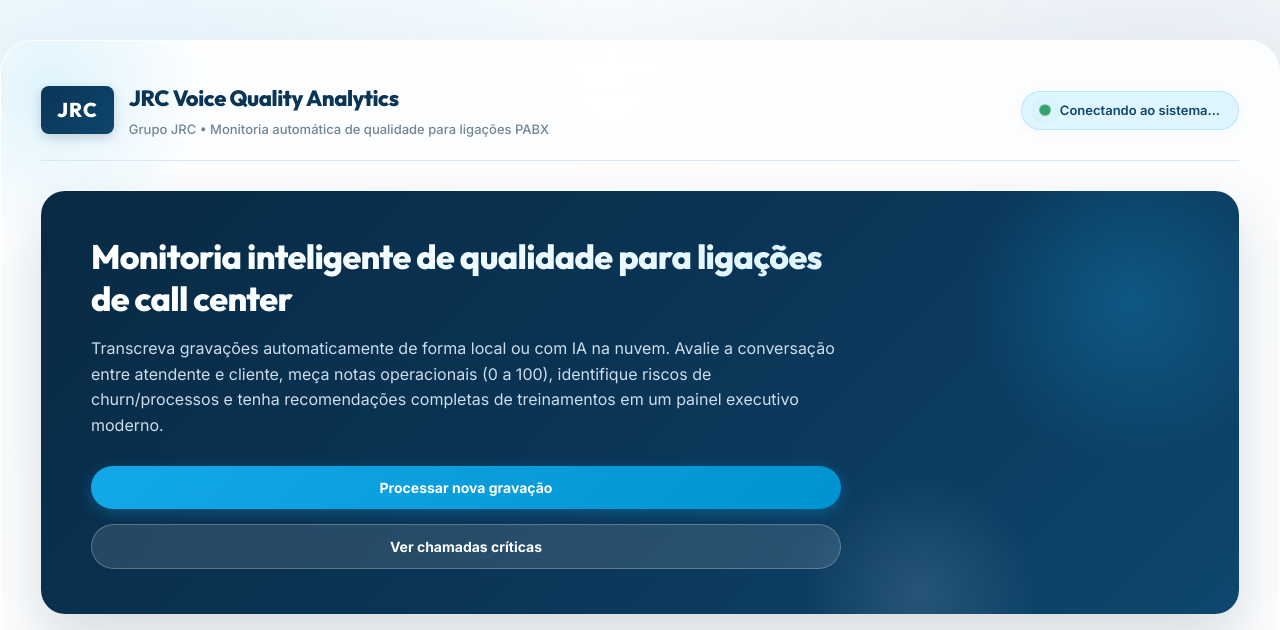
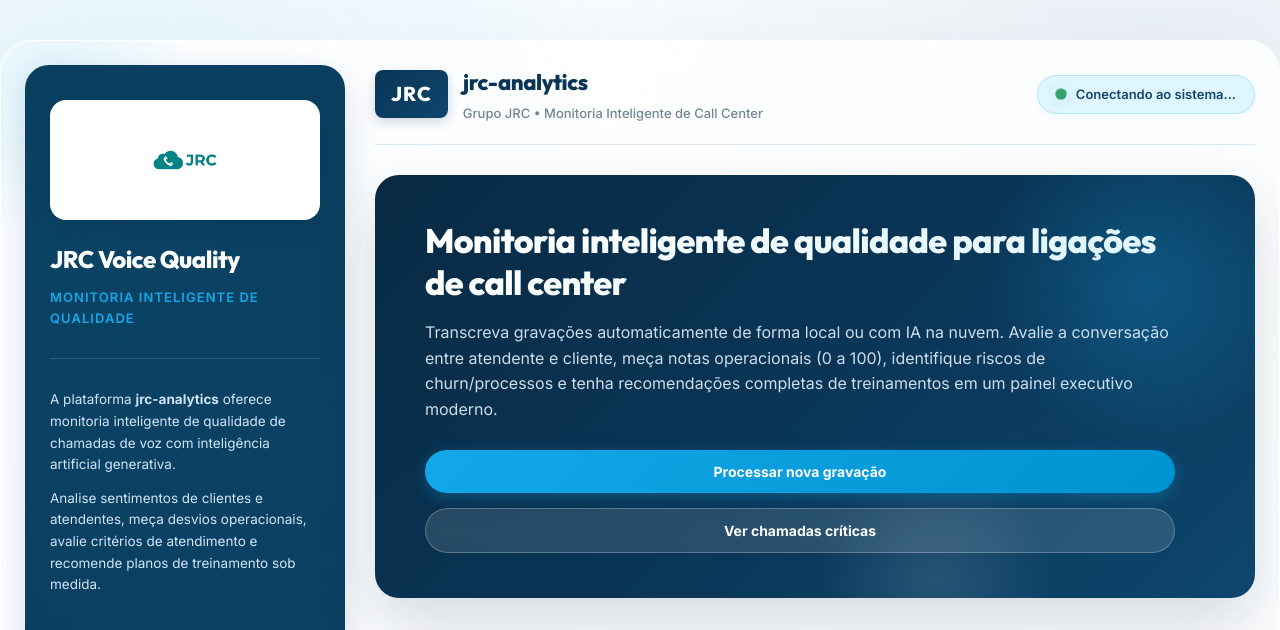
Before and after one commit to weltonJRC/jrc-voice-quality-analytics, a website: page public/index.html in a window 1280 px wide. Shown: the top 630 px of the page. Drawn offline with Linux system fonts and the light colour scheme.

Commit message:
Adicionar logo JRC na lateral do frontend

```diff
--- a/public/index.html
+++ b/public/index.html
@@ -3,7 +3,7 @@
   <head>
     <meta charset="UTF-8" />
     <meta name="viewport" content="width=device-width, initial-scale=1.0" />
-    <title>JRC Voice Quality Analytics — Monitoria Inteligente de Call Center</title>
+    <title>jrc-analytics — Monitoria Inteligente de Call Center</title>
     <meta name="description" content="Monitoria automática de qualidade para ligações PABX com a identidade institucional do Grupo JRC." />
     <link rel="preconnect" href="https://fonts.googleapis.com" />
     <link rel="preconnect" href="https://fonts.gstatic.com" crossorigin />
@@ -78,9 +78,9 @@
 
       /* Container Principal (Shell) */
       .jrc-shell {
-        max-width: 1400px;
+        max-width: 1600px;
         margin: 40px auto;
-        padding: 40px;
+        padding: 24px;
         background: var(--jrc-surface);
         border: 1px solid rgba(255, 255, 255, 0.6);
         border-radius: var(--jrc-radius-xl);
@@ -89,6 +89,8 @@
         box-shadow: var(--jrc-shadow);
         position: relative;
         overflow: hidden;
+        display: flex;
+        gap: 30px;
       }
 
       /* Bolhas Decorativas */
@@ -116,11 +118,125 @@
         z-index: 0;
       }
 
+      /* SIDEBAR LATERAL ESQUERDA */
+      .jrc-sidebar {
+        width: 320px;
+        flex-shrink: 0;
+        background: linear-gradient(135deg, var(--jrc-deep) 0%, var(--jrc-navy) 60%, var(--jrc-navy-2) 100%);
+        border-radius: var(--jrc-radius-lg);
+        padding: 35px 25px;
+        display: flex;
+        flex-direction: column;
+        gap: 25px;
+        color: #ffffff;
+        box-shadow: 0 12px 36px rgba(10, 53, 86, 0.15);
+        position: relative;
+        z-index: 10;
+        overflow: hidden;
+      }
+
+      .jrc-sidebar::before {
+        content: "";
+        position: absolute;
+        top: -50%; left: -50%;
+        width: 200%; height: 200%;
+        background: radial-gradient(circle at 30% 30%, rgba(19, 168, 232, 0.18) 0%, transparent 60%);
+        pointer-events: none;
+        z-index: -1;
+      }
+
+      .jrc-logo-card {
+        background: #ffffff;
+        border-radius: var(--jrc-radius-md);
+        padding: 20px;
+        display: flex;
+        justify-content: center;
+        align-items: center;
+        box-shadow: 0 8px 24px rgba(0, 0, 0, 0.08);
+        transition: transform 0.3s ease, box-shadow 0.3s ease;
+      }
+
+      .jrc-logo-card:hover {
+        transform: translateY(-2px);
+        box-shadow: 0 12px 30px rgba(0, 0, 0, 0.12);
+      }
+
+      .jrc-logo-img {
+        max-width: 100%;
+        height: auto;
+        max-height: 80px;
+        object-fit: contain;
+      }
+
+      .jrc-sidebar-title {
+        font-family: var(--jrc-font);
+        font-size: 24px;
+        font-weight: 800;
+        color: #ffffff;
+        line-height: 1.2;
+        margin: 0;
+        letter-spacing: -0.02em;
+      }
+
+      .jrc-sidebar-subtitle {
+        font-family: var(--jrc-font-body);
+        font-size: 13px;
+        font-weight: 600;
+        color: var(--jrc-cyan);
+        text-transform: uppercase;
+        letter-spacing: 0.08em;
+        margin-top: 5px;
+      }
+
+      .jrc-sidebar-divider {
+        height: 1px;
+        background: rgba(255, 255, 255, 0.15);
+        margin: 5px 0;
+      }
+
+      .jrc-sidebar-text {
+        font-family: var(--jrc-font-body);
+        font-size: 13.5px;
+        line-height: 1.6;
+        color: #d1e5f7;
+        font-weight: 400;
+      }
+
+      .jrc-sidebar-footer {
+        margin-top: auto;
+        font-size: 11px;
+        color: rgba(255, 255, 255, 0.45);
+        font-weight: 500;
+        text-align: center;
+        border-top: 1px solid rgba(255, 255, 255, 0.1);
+        padding-top: 20px;
+      }
+
+      /* CONTEÚDO PRINCIPAL NA DIREITA */
+      .jrc-main-content {
+        flex-grow: 1;
+        min-width: 0; /* Prevents flex from expanding past parent width */
+        display: flex;
+        flex-direction: column;
+      }
+
       @media (max-width: 1024px) {
         .jrc-shell {
           margin: 15px;
-          padding: 24px;
+          padding: 16px;
           border-radius: var(--jrc-radius-lg);
+          flex-direction: column;
+          gap: 20px;
+        }
+
+        .jrc-sidebar {
+          width: 100%;
+          gap: 20px;
+          padding: 24px 20px;
+        }
+
+        .jrc-logo-card {
+          padding: 15px;
         }
       }
 
@@ -1208,13 +1324,40 @@
 
     <div class="jrc-shell">
 
+      <!-- SIDEBAR LATERAL ESQUERDA -->
+      <aside class="jrc-sidebar">
+        <div class="jrc-logo-card">
+          <img src="/logo-jrc.png" alt="JRC Logo" class="jrc-logo-img" />
+        </div>
+        <div style="display: flex; flex-direction: column; gap: 8px;">
+          <h1 class="jrc-sidebar-title">JRC Voice Quality</h1>
+          <p class="jrc-sidebar-subtitle">Monitoria inteligente de qualidade</p>
+        </div>
+        <div class="jrc-sidebar-divider"></div>
+        <div style="display: flex; flex-direction: column; gap: 12px;">
+          <p class="jrc-sidebar-text">
+            A plataforma <strong>jrc-analytics</strong> oferece monitoria inteligente de qualidade de chamadas de voz com inteligência artificial generativa.
+          </p>
+          <p class="jrc-sidebar-text">
+            Analise sentimentos de clientes e atendentes, meça desvios operacionais, avalie critérios de atendimento e recomende planos de treinamento sob medida.
+          </p>
+        </div>
+        <div class="jrc-sidebar-footer">
+          Grupo JRC &copy; 2026<br>
+          jrc-analytics v1.2.0
+        </div>
+      </aside>
+
+      <!-- CONTEÚDO PRINCIPAL NA DIREITA -->
+      <main class="jrc-main-content">
+
         <!-- TOPBAR INSTITUCIONAL -->
         <header class="jrc-topbar">
           <div class="jrc-brand">
             <div class="jrc-logo-badge">JRC</div>
             <div class="jrc-title-area">
-            <h2>JRC Voice Quality Analytics</h2>
-            <p>Grupo JRC • Monitoria automática de qualidade para ligações PABX</p>
+              <h2>jrc-analytics</h2>
+              <p>Grupo JRC • Monitoria Inteligente de Call Center</p>
             </div>
           </div>
           <div class="status-badge" id="statusBadge">
@@ -1568,8 +1711,7 @@
             </tbody>
           </table>
         </div>
-      </div>
-
+      </main><!-- .jrc-main-content -->
     </div><!-- .jrc-shell -->
 
     <!-- BOTÃO FLUTUANTE DE TELEFONE -->
```
Also changed, not shown: public/logo-jrc.png (added). Lines whose indentation alone changed are shown as unchanged.
